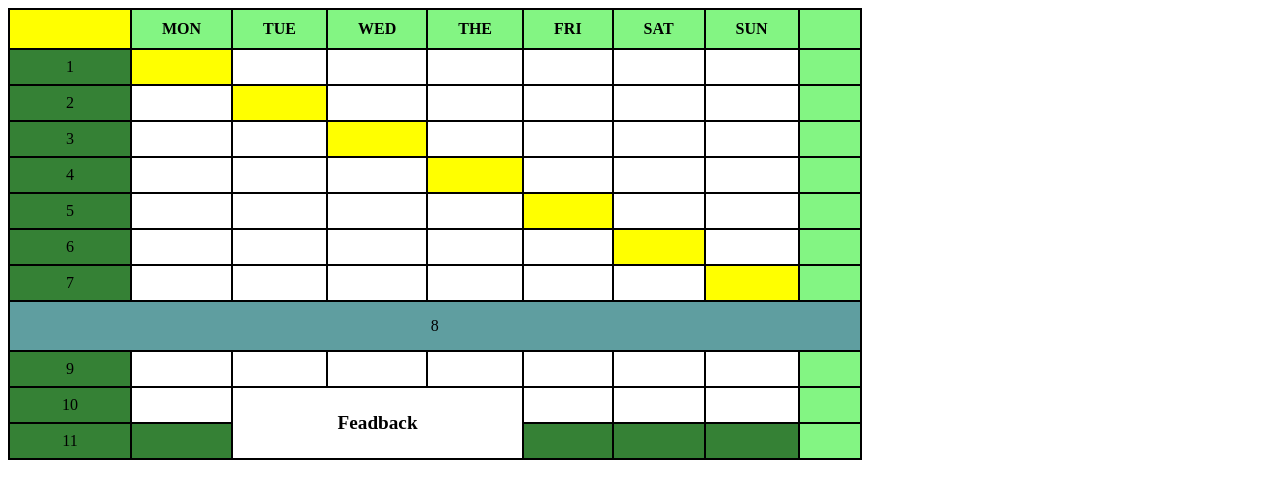
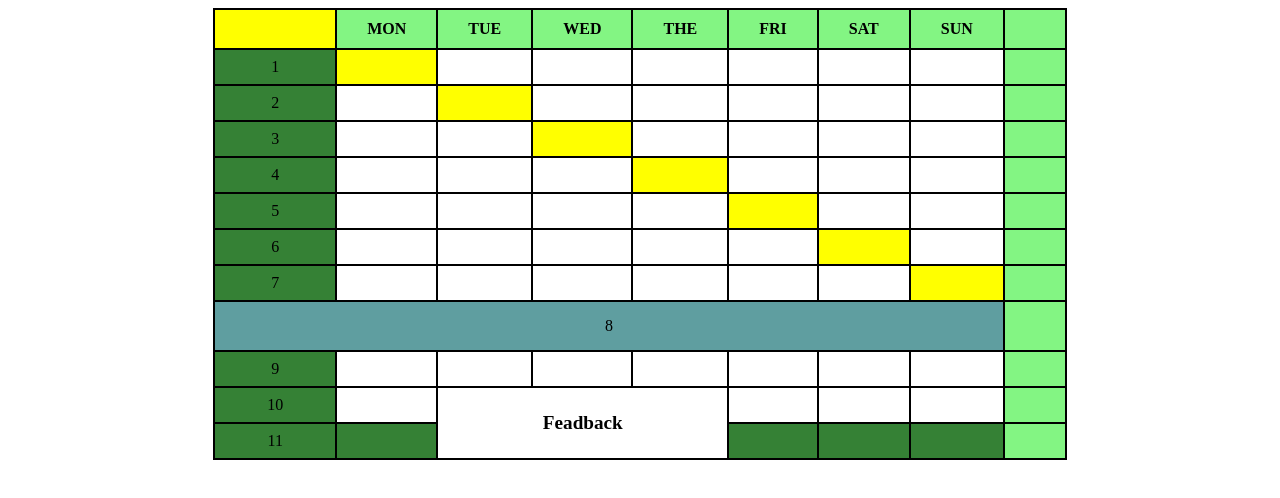
Before and after one commit to NazarovMuhammad/homework8, a plain HTML site: page index.html in a window 1280 px wide. Drawn offline with Linux system fonts and the light colour scheme.

Commit message:
change homrwork8

```diff
--- a/index.html
+++ b/index.html
@@ -98,7 +98,8 @@
             <td class="i7"> </td>
         </tr>
         <tr>
-            <td colspan="9" class="i8">8</td>
+            <td colspan="8" class="i8">8</td>
+            <td class="i8"></td>
         <tr>
             <td class="i9">9</td>
             <td class="i9"> </td>
--- a/style.css
+++ b/style.css
@@ -5,7 +5,7 @@ table, td, th{
 }
 table{
     border: 1px solid black;
-
+    margin: auto;
     font-size: 1em
 }
 th:first-child {
@@ -22,7 +22,7 @@ th:last-child{
     padding: 10px 30px;
 
 }
-.i1:last-child,.i2:last-child,.i3:last-child,.i4:last-child,.i5:last-child,.i6:last-child,.i7:last-child,.i9:last-child,.i10:last-child,.i11:last-child{
+.i1:last-child,.i2:last-child,.i3:last-child,.i4:last-child,.i5:last-child,.i6:last-child,.i7:last-child,.i8:last-child,.i9:last-child,.i10:last-child,.i11:last-child{
     padding: 10px 10px;
     background-color: rgb(131, 245, 131);
     }
```
